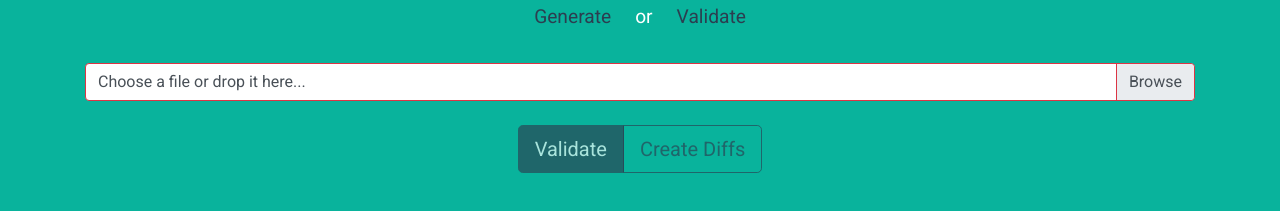
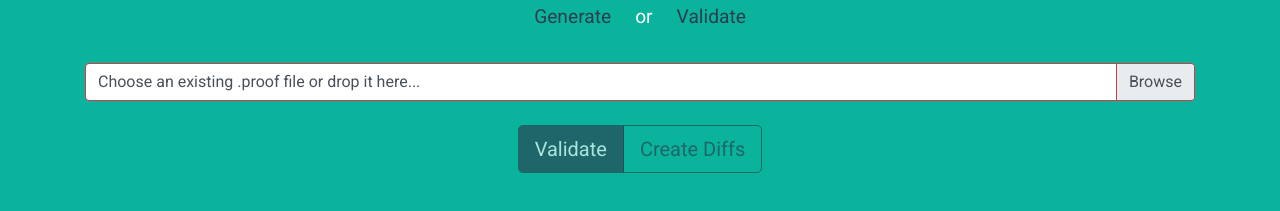
Before and after one commit to dschoeni/proofy-validate, a Vue app: page /validate in a window 1280 px wide. Shown: the part 488-699 px from the top of the page. Built offline with nearby package versions, Linux system fonts and the light colour scheme.

Commit message:
small text change, remove line

```diff
--- a/src/views/proof.vue
+++ b/src/views/proof.vue
@@ -10,8 +10,6 @@
         </button>
         <a class="btn my-4 btn-lg" :href="'data:' + downloadData" :class="{ 'disabled btn-outline-primary': !downloadData, 'btn-success': downloadData }" download="notarized.proof">Download Proof</a>
       </div>
-
-      <hr />
 
     </div>
 
--- a/src/views/validate.vue
+++ b/src/views/validate.vue
@@ -4,7 +4,7 @@
         <b-form-file
             v-model="file"
             :state="Boolean(file)"
-            placeholder="Choose a file or drop it here..."
+            placeholder="Choose an existing .proof file or drop it here..."
             drop-placeholder="Drop file here..."
         />
 
@@ -23,8 +23,6 @@
       <font-awesome-icon spin :icon="['fas', 'circle-notch']" />
       Finding differences to current version...
     </div>
-
-    <hr />
 
     <Diff
     v-if="!generatingDiffs && fileSrcArray.length > 0"
```
Also changed, not shown: 1 other file (tests, documents, lock files or other folders).
